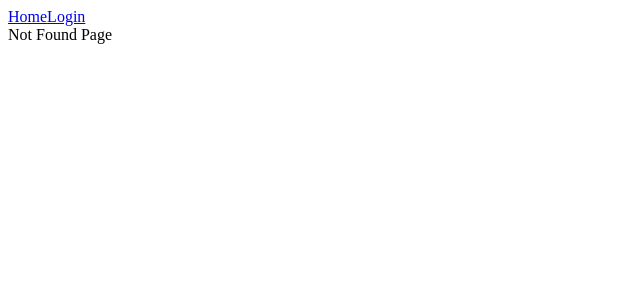
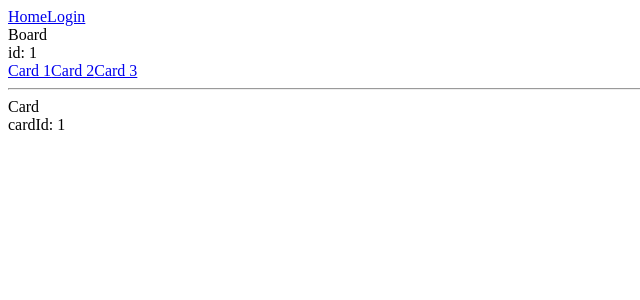
Before and after one commit to yilpe93/clone-vue-trello, a Vue app: page /board/1/card/1 in a window 1280 px wide. Before the commit this address had no page. Shown: the top 300 px of the page, without its empty margins (0-640 px from the left). Built offline with nearby package versions, Linux system fonts and the light colour scheme.

Commit message:
Add routing/route-nested

```diff
--- a/src/components/Board.vue
+++ b/src/components/Board.vue
@@ -1,7 +1,12 @@
 <template>
   <div>
     Board
-    <p>id: {{ id }}</p>
+    <div>id: {{ id }}</div>
+    <router-link :to="`/board/${id}/card/1`">Card 1</router-link>
+    <router-link :to="`/board/${id}/card/2`">Card 2</router-link>
+    <router-link :to="`/board/${id}/card/3`">Card 3</router-link>
+    <hr />
+    <router-view></router-view>
   </div>
 </template>
 
--- /dev/null
+++ b/src/components/Card.vue
@@ -0,0 +1,29 @@
+<template>
+  <div>
+    Card
+    <div>cardId: {{ cardId }}</div>
+  </div>
+</template>
+
+<script>
+export default {
+  data() {
+    return {
+      cardId: 0
+    }
+  },
+  watch: {
+    // 감시하려는 객체
+    '$route' () {
+      this.cardId = this.$route.params.id
+    }
+  },
+  created() {
+    this.cardId = this.$route.params.id;
+  }
+}
+</script>
+
+<style lang="scss" scoped>
+
+</style>
--- a/src/components/Home.vue
+++ b/src/components/Home.vue
@@ -16,9 +16,9 @@
 </template>
 
 <script>
-  export default {
+export default {
 
-  }
+}
 </script>
 
 <style lang="scss" scoped>
```
Also changed, not shown: src/router/index.js (+7 -1 lines).
